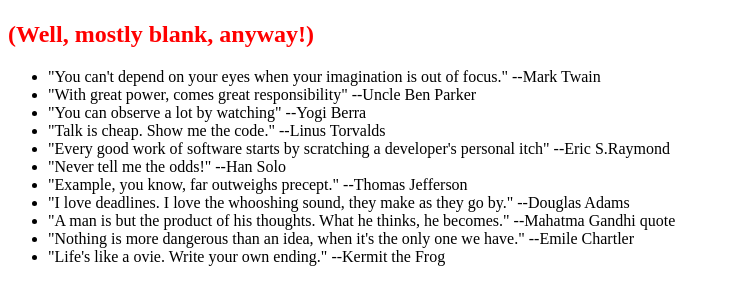
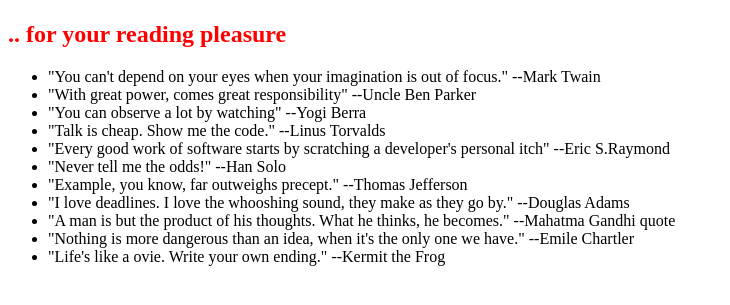
Before and after one commit to Maxim91/0repository_from_github, a plain HTML site: page index.html in a window 1280 px wide. Shown: the part 59-364 px from the top of the page, without its empty margins (0-730 px from the left). Drawn offline with Linux system fonts and the light colour scheme.

Commit message:
Change 2nd header=> ".. for your reading pleasure"

```diff
--- a/index.html
+++ b/index.html
@@ -7,7 +7,7 @@
 	</head>
 	<body>
 		<h1>A Page of Quotations</h1>
-		<h2>(Well, mostly blank, anyway!)</h2>
+		<h2>.. for your reading pleasure</h2>
 		<ul>
 			<li>"You can't depend on your eyes when your imagination is out of focus." --Mark Twain</li>
 			<li>"With great power, comes great responsibility" --Uncle Ben Parker</li>
```
